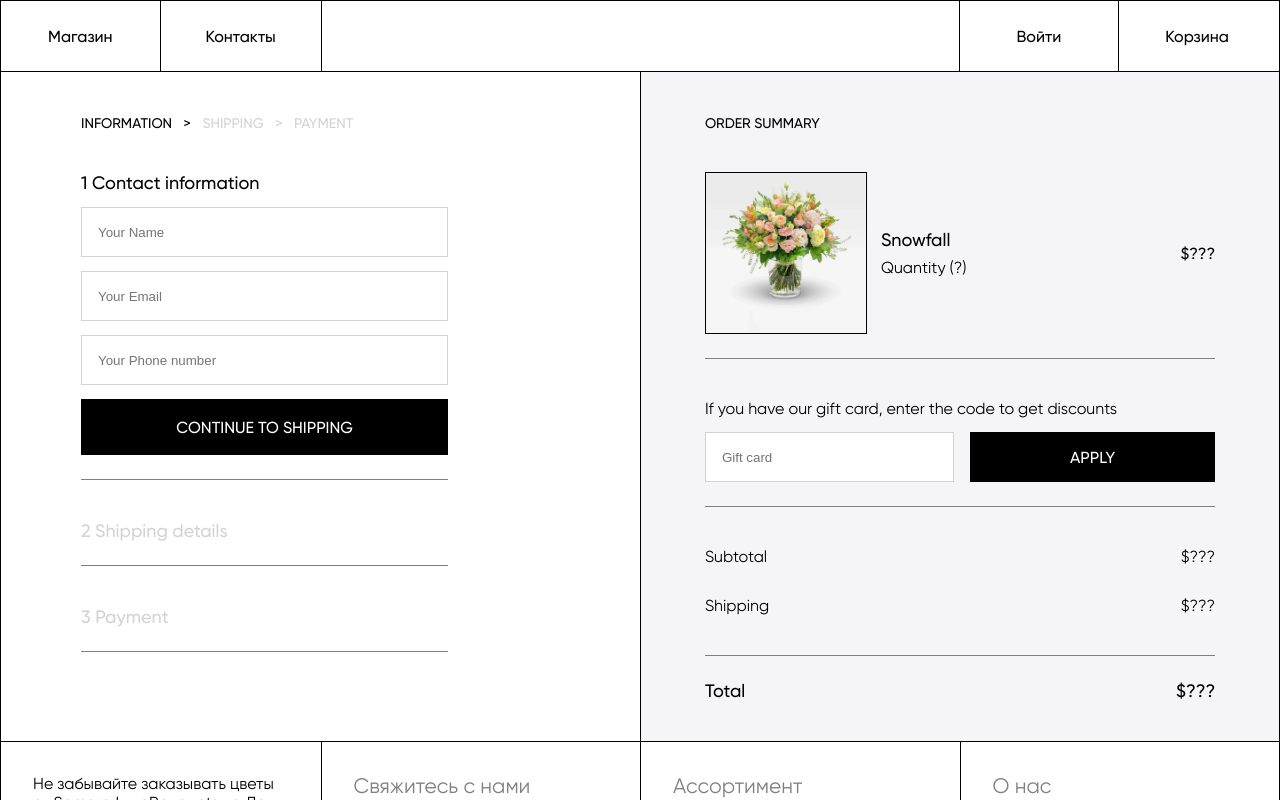
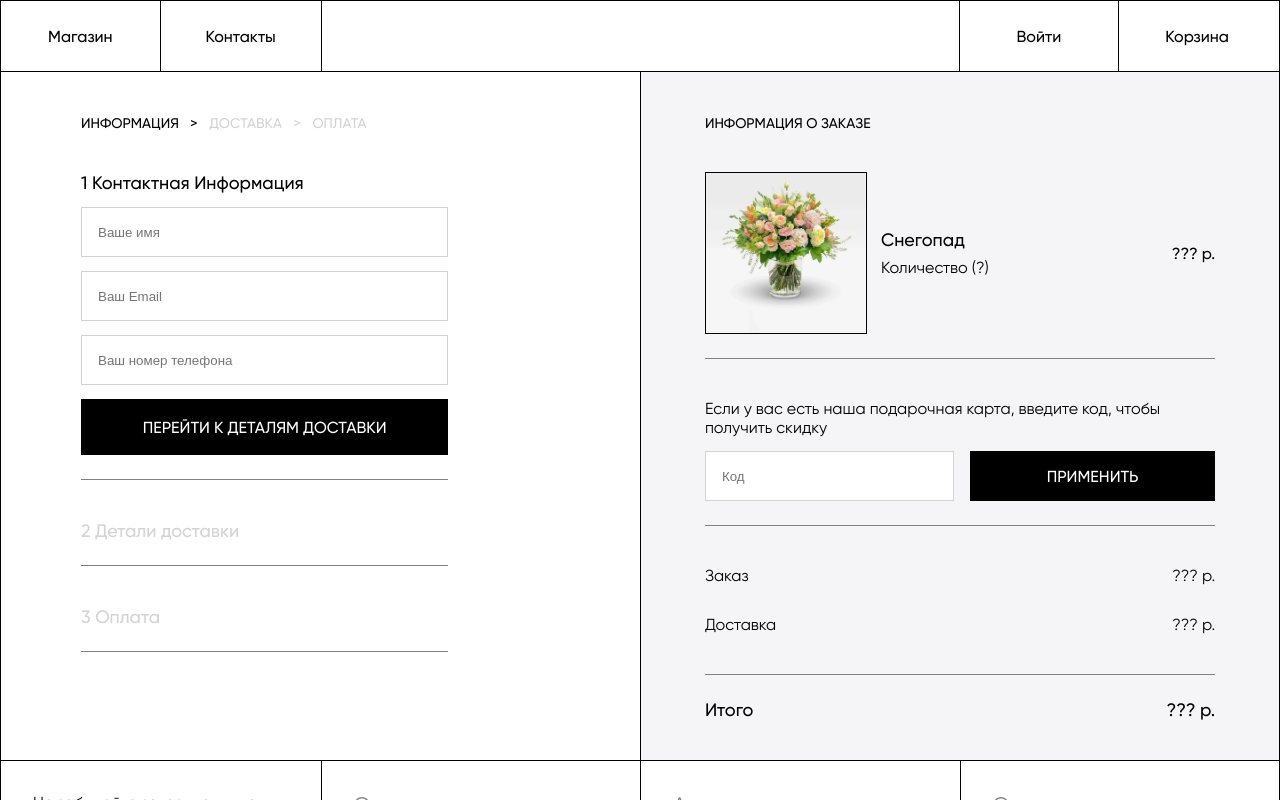
Before and after one commit to algorithm-ssau/Lycoris_, a React (Create React App) app in the folder frontend/: page /cart in a window 1280 px wide. Shown: the top 800 px of the page. Built offline with nearby package versions, Linux system fonts and the light colour scheme.

Commit message:
CartContent & FlowerItem translated

```diff
--- a/frontend/src/components/CartContent/PurchaseInfo.jsx
+++ b/frontend/src/components/CartContent/PurchaseInfo.jsx
@@ -7,53 +7,53 @@ export const PurchaseInfo = () => {
     // TODO: total price and other
     return (
         <div className="purchase_info">
-            <h2 className="purchase_header">order summary</h2>
+            <h2 className="purchase_header">Информация о заказе</h2>
             {/*ШАБЛОН ДЛЯ ПРЕДМЕТА В КОРЗИНЕ*/}
             <div className="purchase_info_item">
                 <img src="images/flowers/bouquet_dawns_delight.jpg" alt="" />
                 <div>
-                    <p className="purchase_info_item_name">Snowfall</p>
+                    <p className="purchase_info_item_name">Снегопад</p>
                     <div className="purchase_info_paragraph">
-                        Quantity (<span className="purchase_info_quantity">?</span>)
+                        Количество (<span className="purchase_info_quantity">?</span>)
                     </div>
                 </div>
                 <div className="purchase_info_item_price">
-                    $<span className="item_price">???</span>
+                    <span className="item_price">??? р.</span>
                 </div>
             </div>
 
             <div>
                 <div className="purchase_info_paragraph">
-                    If you have our gift card, enter the code to get discounts
+                Если у вас есть наша подарочная карта, введите код, чтобы получить скидку
                 </div>
                 <div className="gift_card">
                     <input
                         type="text"
                         id="gift_input"
                         name="Gift_card"
-                        placeholder="Gift card"
+                        placeholder="Код"
                     />
-                    <button className="black_btn">APPLY</button>
+                    <button className="black_btn">ПРИМЕНИТЬ</button>
                 </div>
             </div>
             <div className="subtotal_results">
                 <div className="purchase_info_paragraph">
-                    Subtotal{" "}
+                    Заказ{" "}
                     <span>
-                        $<span className="subtotal_price">???</span>
+                        <span className="subtotal_price">??? р.</span>
                     </span>
                 </div>
                 <div className="purchase_info_paragraph">
-                    Shipping{" "}
+                    Доставка{" "}
                     <span>
-                        $<span className="shipping_price">???</span>
+                        <span className="shipping_price">??? р.</span>
                     </span>
                 </div>
             </div>
             <p className="purchase_info_total_price">
-                Total{" "}
+                Итого{" "}
                 <span>
-                    $<span className="total_price">???</span>
+                    <span className="total_price">??? р.</span>
                 </span>
             </p>
         </div>
--- a/frontend/src/components/CartContent/PurchaseReg.jsx
+++ b/frontend/src/components/CartContent/PurchaseReg.jsx
@@ -7,76 +7,76 @@ export const PurchaseRegistration = () => {
         <div className="purchase_registration">
             <h2 className="purchase_header">
                 <a href="">
-                    information <span>&gt;</span>
+                    Информация <span>&gt;</span>
                 </a>{" "}
                 <a className="non_active_h" href="">
-                    shipping <span>&gt;</span>
+                    Доставка <span>&gt;</span>
                 </a>{" "}
                 <a className="non_active_h" href="">
-                    payment
+                    Оплата
                 </a>
             </h2>
             <div className="purchase_registration_contact_info">
-                <p>1 Contact information</p>
+                <p>1 Контактная Информация</p>
                 <input
                     type="text"
                     id="name_input"
                     name="Name"
-                    placeholder="Your Name"
+                    placeholder="Ваше имя"
                 />
                 <input
                     type="text"
                     id="email_input"
                     name="Email"
-                    placeholder="Your Email"
+                    placeholder="Ваш Email"
                 />
                 <input
                     type="text"
                     id="phone_input"
                     name="Phone"
-                    placeholder="Your Phone number"
+                    placeholder="Ваш номер телефона"
                 />
-                <button className="black_btn">Continue to shipping</button>
+                <button className="black_btn">Перейти к деталям доставки</button>
             </div>
             {/* THERE */}
             <div className="purchase_registration_shipping_details hidden">
-                <p>2 Shipping details</p>
+                <p>2 Детали доставки</p>
                 <input
                     type="text"
                     id="phone_input"
                     name="Phone"
-                    placeholder="Your Phone number"
+                    placeholder="Ваш номер телефона"
                 />
                 <input
                     type="text"
                     id="phone_input"
                     name="Phone"
-                    placeholder="Your Phone number"
+                    placeholder="Ваш номер телефона"
                 />
                 <input
                     type="text"
                     id="phone_input"
                     name="Phone"
-                    placeholder="Your Phone number"
+                    placeholder="Ваш номер телефона"
                 />
-                <button className="black_btn">Continue to shipping</button>
+                <button className="black_btn">Далее</button>
             </div>
             {/* THERE */}
             <div className="purchase_registration_payment hidden">
-                <p>3 Payment</p>
+                <p>3 Оплата</p>
                 <input
                     type="text"
                     id="phone_input"
                     name="Phone"
-                    placeholder="Your Phone number"
+                    placeholder="Ваш номер телефона"
                 />
                 <input
                     type="text"
                     id="phone_input"
                     name="Phone"
-                    placeholder="Your Phone number"
+                    placeholder="Ваш номер телефона"
                 />
-                <button className="black_btn">Finish Purchase</button>
+                <button className="black_btn">Завершить покупку</button>
             </div>
         </div>
 
--- a/frontend/src/components/FlowerItem/FlowerItem.jsx
+++ b/frontend/src/components/FlowerItem/FlowerItem.jsx
@@ -7,7 +7,7 @@ export const FlowerItem = (props) => {
         <Link className={'flower_item ' + props.metadata.type} to={"/flower/" + props.flower._id}>
             <img src={"/images/flowers/" + props.flower.image.name} alt="Красивое. Просто показываем" />
             <div className="item_title">{props.flower.name}</div>
-            <div className="price_title">price {props.flower.price}$</div>
+            <div className="price_title">цена {props.flower.price}р.</div>
         </Link>
 
 
--- a/frontend/src/components/PurchasePage/PurchaseContainer.jsx
+++ b/frontend/src/components/PurchasePage/PurchaseContainer.jsx
@@ -24,47 +24,47 @@ export const Purchase = () => {
 
 
             <div className="purchase_container">
-                <div className="enclosure">FRESH FLOWERS / <span>{flower?.name}</span></div>
-                <h2>{flower?.name} - ${flower?.price}</h2>
+                <div className="enclosure">СВЕЖИЕ ЦВЕТЫ / <span>{flower?.name}</span></div>
+                <h2>{flower?.name} - {flower?.price} р.</h2>
                 {/* <p>Large exceptional bouquet composed of a selection of David Austin roses, known for their beauty and subtle fragrance. The bouquet is accompanied by seasonal foliage which will enhance these sublime flowers even</p> */}
                 <p>{flower?.description_l}</p>
-                <div className="quantity purch_font">Quantity <div><button className="white_btn">-</button><button className="item_counter white_btn">1</button><button className="white_btn">+</button></div></div>
-                <div className="purch_font">Excellent Combination with:</div>
+                <div className="quantity purch_font">Количество <div><button className="white_btn">-</button><button className="item_counter white_btn">1</button><button className="white_btn">+</button></div></div>
+                <div className="purch_font">Идеально сочетается с:</div>
                 <div className="card_list">
                     <button className="carousel_btn"><img src="/images/icons/left_carousel_arrow.svg" alt="" /></button>
                     <ul className="card_list">
                         <li className="purchase_card">
                             <img src="/images/glass_vase.jpg" alt="" />
-                            <h6 className="card_item_name">Glass Vase</h6>
-                            <h6>$15</h6>
+                            <h6 className="card_item_name">Стеклянная ваза</h6>
+                            <h6>15 р.</h6>
                         </li>
                         <li className="purchase_card">
                             <img src="/images/hammershoi.jpg" alt="" />
-                            <h6 className="card_item_name">Hammershoi</h6>
-                            <h6>$15</h6>
+                            <h6 className="card_item_name">Ваза Hammershoi</h6>
+                            <h6>15 р.</h6>
                         </li>
                         <li className="purchase_card">
                             <img src="/images/ceramic_vase.jpg" alt="" />
-                            <h6 className="card_item_name">Ceramic Vase</h6>
-                            <h6>$15</h6>
+                            <h6 className="card_item_name">Керамическая Ваза</h6>
+                            <h6>15 р.</h6>
                         </li>
                         <li className="purchase_card">
                             <img src="/images/steel_vase.jpg" alt="" />
-                            <h6 className="card_item_name">Steel Vase</h6>
-                            <h6>$15</h6>
+                            <h6 className="card_item_name">Металлическая ваза</h6>
+                            <h6>15 р.</h6>
                         </li>
                         <li className="purchase_card">
                             <img src="/images/bamboo.jpg" alt="" />
-                            <h6 className="card_item_name">Bamboo</h6>
-                            <h6>$300</h6>
+                            <h6 className="card_item_name">Бамбуковая ваза</h6>
+                            <h6>300 р.</h6>
                         </li>
                     </ul>
                     <button className="carousel_btn"><img src="/images/icons/right_carousel_arrow.svg" alt="" /></button>
                 </div>
-                <button>ADD TO BASKET</button>
+                <button>ДОБАВИТЬ В КОРЗИНУ</button>
             </div>
 
-            <div className="you_may_also"><h2>You may also like...</h2></div>
+            <div className="you_may_also"><h2>Вам также может понравиться...</h2></div>
 
         </>
     );
--- a/frontend/src/components/PurchasePage/PurchaseItemList.jsx
+++ b/frontend/src/components/PurchasePage/PurchaseItemList.jsx
@@ -7,29 +7,29 @@ export const PurchaseItemList = () => {
             <a href="" className="another_item">
                 <img src="/images/flowers/bouquet_autumn_symphony.jpg" alt="" />
                 <div className="item_signature">
-                    <h6>Autumn Symphony</h6>
-                    <h6 className="item_signature_price">price $90</h6>
+                    <h6>Осенная симфония</h6>
+                    <h6 className="item_signature_price">цена 90 р.</h6>
                 </div>
             </a>
             <a href="" className="another_item">
                 <img src="/images/flowers/bouquet_dawns_delight.jpg" alt="" />
                 <div className="item_signature">
-                    <h6>Dawn's Delight</h6>
-                    <h6 className="item_signature_price">price $80</h6>
+                    <h6>Восторг рассвета</h6>
+                    <h6 className="item_signature_price">цена 80 р.</h6>
                 </div>
             </a>
             <a href="" className="another_item">
                 <img src="/images/flowers/bouquet_pink_elegance.jpg" alt="" />
                 <div className="item_signature">
-                    <h6>Pink Elegance</h6>
-                    <h6 className="item_signature_price">price $70</h6>
+                    <h6>Розовое изящество</h6>
+                    <h6 className="item_signature_price">цена 70 р.</h6>
                 </div>
             </a>
             <a href="" className="another_item">
                 <img src="/images/flowers/bouquet_serenity.jpg" alt="" />
                 <div className="item_signature">
-                    <h6>Serenityy</h6>
-                    <h6 className="item_signature_price">price $75</h6>
+                    <h6>Безмятежность</h6>
+                    <h6 className="item_signature_price">цена 75 р.</h6>
                 </div>
             </a>
         </div>
```
